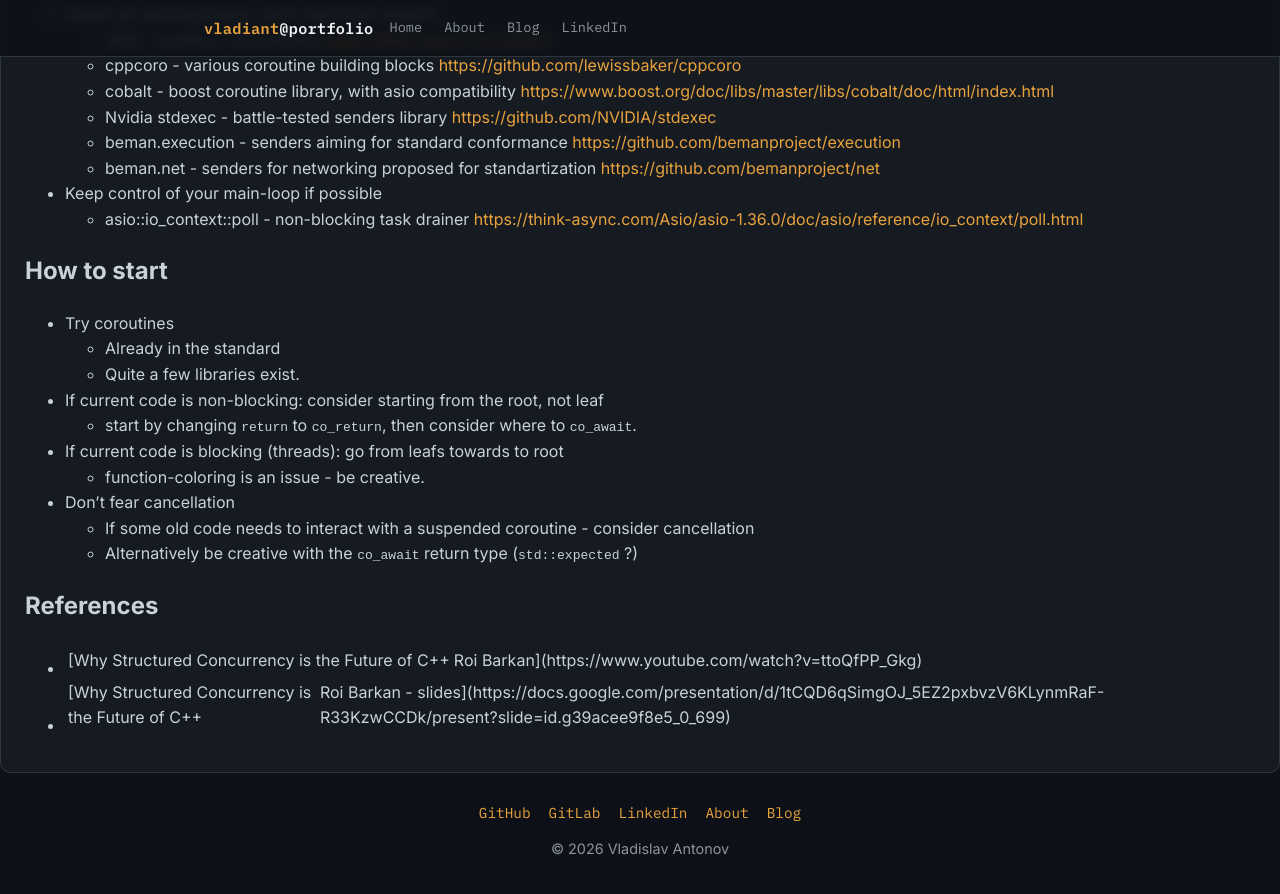
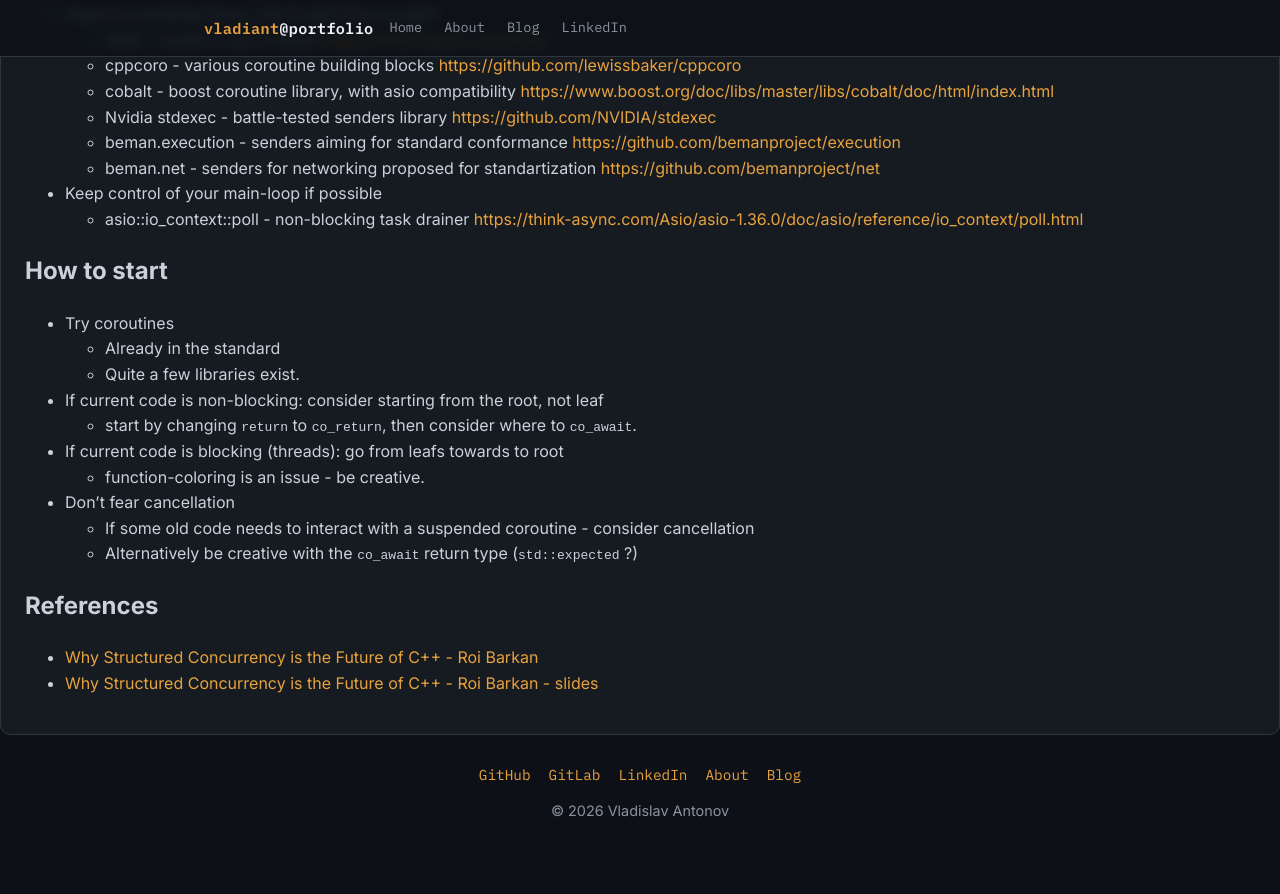
Before and after one commit to vladiant/vladiant.github.io, a Jekyll site: the page built from _posts/2026-11-11-cpp-structured-concurrency.md, in a window 1280 px wide and 900 px high, scrolled down 626 px. Shown: the top 894 px of the window. Built offline with Jekyll 4.4.1, drawn with Linux system fonts in a browser that asks for light colours; after the commit the page ends 1488 px from its top, so only the background shows below that; some of the changed text lies outside the part shown.

Commit message:
Fix post

```diff
--- a/_posts/2026-11-11-cpp-structured-concurrency.md
+++ b/_posts/2026-11-11-cpp-structured-concurrency.md
@@ -40,5 +40,5 @@ tags: c++ coding vscode development
   * Alternatively be creative with the `co_await` return type (`std::expected` ?)
 
 ## References
-* [Why Structured Concurrency is the Future of C++ | Roi Barkan](https://www.youtube.com/watch?v=ttoQfPP_Gkg)
-* [Why Structured Concurrency is the Future of C++ | Roi Barkan - slides](https://docs.google.com/presentation/d/1tCQD6qSimgOJ_5EZ2pxbvzV6KLynmRaF-R33KzwCCDk/present?slide=id.g39acee9f8e5_0_699)
+* [Why Structured Concurrency is the Future of C++ - Roi Barkan](https://www.youtube.com/watch?v=ttoQfPP_Gkg)
+* [Why Structured Concurrency is the Future of C++ - Roi Barkan - slides](https://docs.google.com/presentation/d/1tCQD6qSimgOJ_5EZ2pxbvzV6KLynmRaF-R33KzwCCDk/present?slide=id.g39acee9f8e5_0_699)
```
Also changed, not shown: other parts of _posts/2026-11-11-cpp-structured-concurrency.md (+1 -1 lines).
